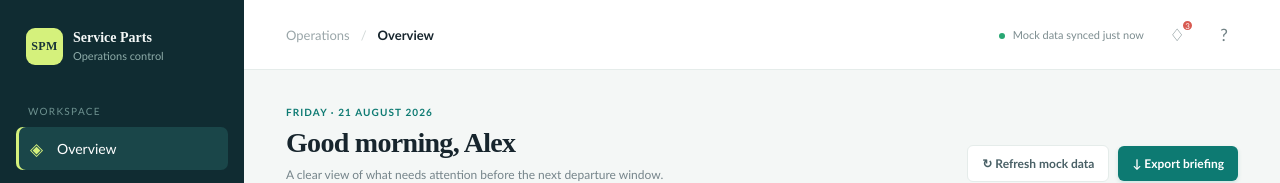
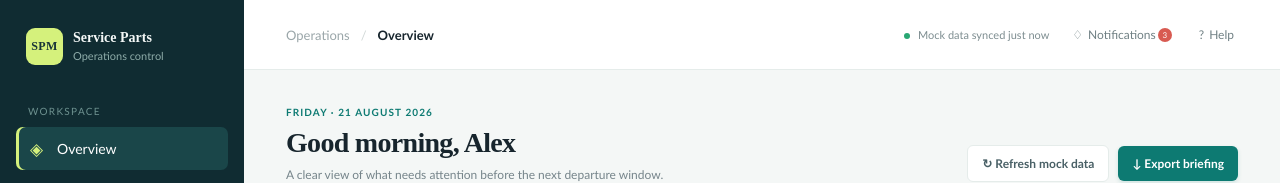
Before and after one commit to c2kg2n8v9h-arch/SPM-forecasting, a website: page web/index.html in a window 1280 px wide. Shown: the top 183 px of the page. Drawn offline with Linux system fonts and the light colour scheme.

Commit message:
Label notification and help buttons

```diff
--- a/web/index.html
+++ b/web/index.html
@@ -31,7 +31,7 @@
       <main class="main-content">
         <header class="topbar">
           <div class="breadcrumb"><span>Operations</span><b>/</b><strong id="page-title">Overview</strong></div>
-          <div class="top-actions"><span class="sync-status"><i></i> Mock data synced just now</span><button class="icon-button" aria-label="Notifications">♢<em>3</em></button><button class="icon-button" aria-label="Help">?</button></div>
+          <div class="top-actions"><span class="sync-status"><i></i> Mock data synced just now</span><button class="top-button" aria-label="Notifications">♢ <span>Notifications</span><em>3</em></button><button class="top-button" aria-label="Help">? <span>Help</span></button></div>
         </header>
 
         <div class="page-wrap">
--- a/web/parts.css
+++ b/web/parts.css
@@ -48,6 +48,7 @@
 .parts-panel .status-pill { font-size: 9px; padding: 4px 6px; white-space: nowrap; }
 .hangar-panel { margin-top: 17px; padding-bottom: 20px; }
 .hangar-controls { display: flex; align-items: center; gap: 9px; }.hangar-controls select { border: 1px solid var(--line); background: #fff; color: #53676a; border-radius: 5px; padding: 7px 8px; font-size: 11px; }
+.top-button { display: inline-flex; align-items: center; gap: 5px; color: #708084; font-size: 12px; position: relative; padding: 6px 4px; }.top-button:hover { color: var(--teal); }.top-button em { display: grid; place-items: center; width: 14px; height: 14px; border-radius: 50%; background: #d85a51; color: #fff; font-size: 8px; font-style: normal; margin-left: -3px; }
 .hangar-grid { display: grid; grid-template-columns: repeat(3, 1fr); gap: 10px; }
 .hangar-card { display: flex; align-items: center; gap: 10px; padding: 11px; border: 1px solid #edf2f0; border-radius: 6px; }
 .hangar-code { display: grid; place-items: center; width: 36px; height: 30px; border-radius: 5px; color: var(--teal); background: #e8f4f1; font: 700 10px 'Trebuchet MS', sans-serif; }
```
